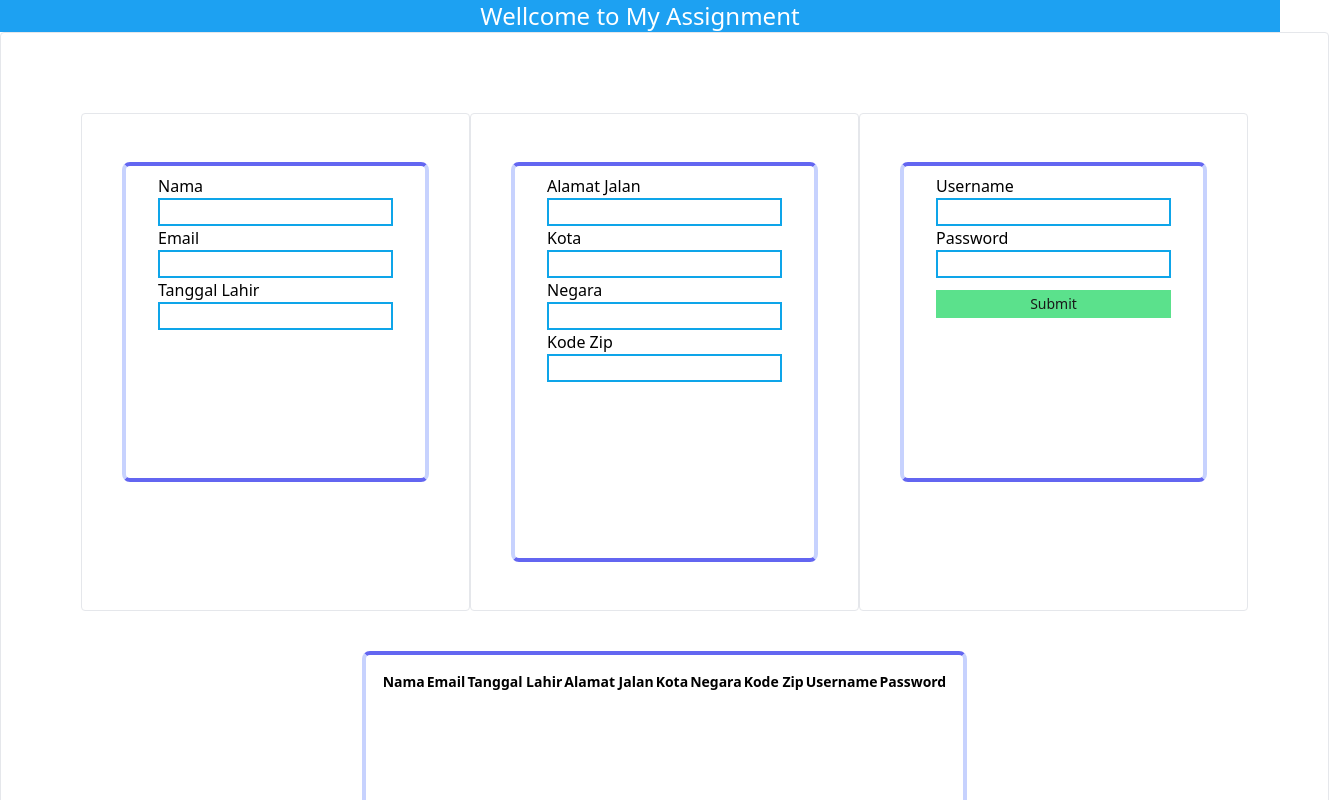
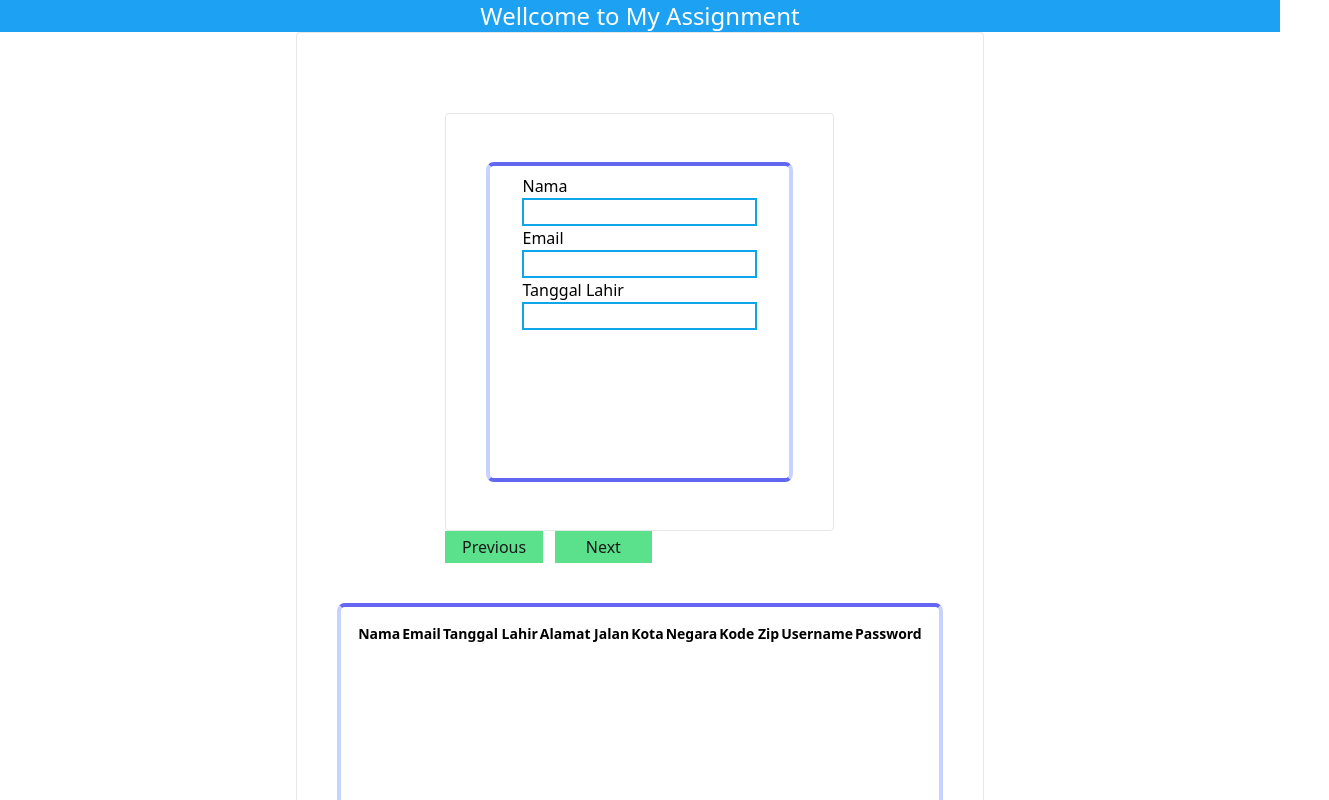
Before and after one commit to revou-fsse-3/Module-4-Imanmaris, a React (Vite) app: page / in a window 1280 px wide. Shown: the top 800 px of the page, 1329 px wide, since content can reach past the window. Built offline with nearby package versions, Linux system fonts and the light colour scheme; the HTML template or start-up script is replaced by a standard one.

Commit message:
remake README.md and HomeContainer file

```diff
--- a/src/containers/HomeContainer/index.tsx
+++ b/src/containers/HomeContainer/index.tsx
@@ -19,6 +19,21 @@ interface DataProps {
 const HomeContainer = () => {
 
     const [users, setUsers] = useState<DataProps[]>([]);
+
+    const [step, setStep] = useState<number>(1);
+    const handleNext = () => {
+        if(step === 3) {
+            return
+        }
+        setStep((prevState) => prevState + 1);
+    }
+
+    const handlePrevious = () => {
+        if(step === 1) {
+            return
+        }
+        setStep((prevState) => prevState - 1);
+    }
 
 
     const forMik = useFormik({
@@ -57,7 +72,9 @@ const HomeContainer = () => {
 
         <>
             <Card border className={'flex flex-wrap flex-col items-center'}>
-                <Card border={false} className={'flex'}>
+
+                <Card border={false}>
+                    {step === 1 && (
                         <Card border>
                             <form onSubmit={forMik.handleSubmit} className=" h-[20rem] my-2 px-8 py-2 rounded-lg border-4 border-indigo-200 border-y-indigo-500 ">
                                 <div>
@@ -107,7 +124,9 @@ const HomeContainer = () => {
                             </form >
 
                         </Card>
+                    )}
 
+                    {step === 2 && (
                         <Card border>
                             <form onSubmit={forMik.handleSubmit} className=" h-[25rem] my-2 px-8 py-2 rounded-lg border-4 border-indigo-200 border-y-indigo-500 ">
                                 <div>
@@ -172,6 +191,9 @@ const HomeContainer = () => {
 
                         </Card>
 
+                    )}
+
+                    {step === 3 && (
                         <Card border>
                             <form onSubmit={forMik.handleSubmit} className=" h-[20rem] my-2 px-8 py-2 rounded-lg border-4 border-indigo-200 border-y-indigo-500 ">
                                 <div>
@@ -205,8 +227,12 @@ const HomeContainer = () => {
                                 <Button label={"Submit"} type={"submit"} className="w-full py-1 text-sm bg-green-400 opacity-90 mt-3"/>
 
                             </form >
+                        </Card>
+                    )}
 
-                    </Card>
+                    <Button label={"Previous"} onClick={handlePrevious} type={"button"} className="w-1/4 py-1 bg-green-400 opacity-90 mr-3"/>
+                    <Button label={"Next"} onClick={handleNext} type={"button"} className="w-1/4 py-1 bg-green-400 opacity-90"/>
+
                 </Card>
 
                 <Card border className="text-sm h-[15rem] px-4 py-4 rounded-lg border-4 border-indigo-200 border-y-indigo-500 ">
```
Also changed, not shown: 1 other file (tests, documents, lock files or other folders). Lines whose indentation alone changed are shown as unchanged.
